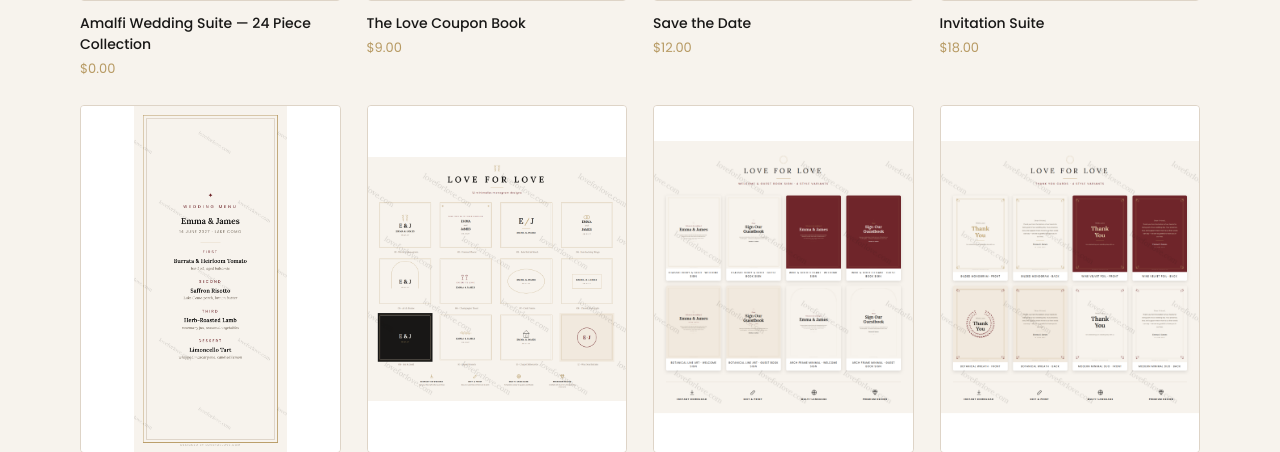
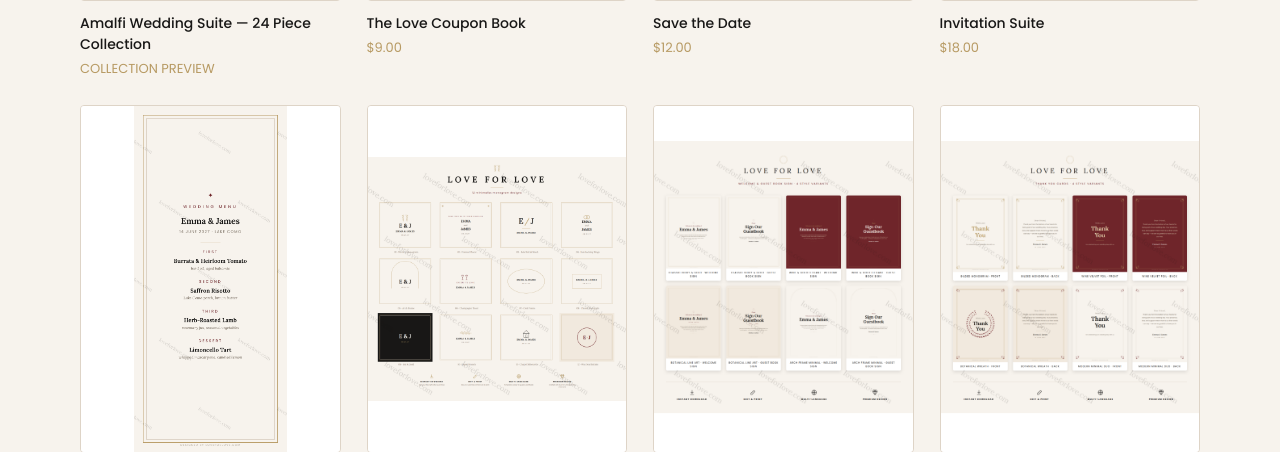
Before and after one commit to medzenter-svg/loveforlove.com, a Flask app: page /shop in a window 1280 px wide. Shown: the part 686-1138 px from the top of the page. Run offline with Flask 3, Linux system fonts and the light colour scheme.

Commit message:
Show Amalfi as collection preview in shop [skip ci]

```diff
--- a/store/templates/shop.html
+++ b/store/templates/shop.html
@@ -17,7 +17,7 @@
     <a class="p-tile" href="{{ url_for('product_detail', slug=p.slug) }}">
       <div class="thumb"><img src="{{ url_for('static', filename='products/' + p.cover) }}" alt="{{ p.name }}"></div>
       <div class="name">{{ p.name }}</div>
-      <div class="price">{{ price_display(p.price) }}</div>
+      <div class="price">{% if p.get('available', True) %}{{ price_display(p.price) }}{% else %}COLLECTION PREVIEW{% endif %}</div>
     </a>
     {% endfor %}
   </div>
```
